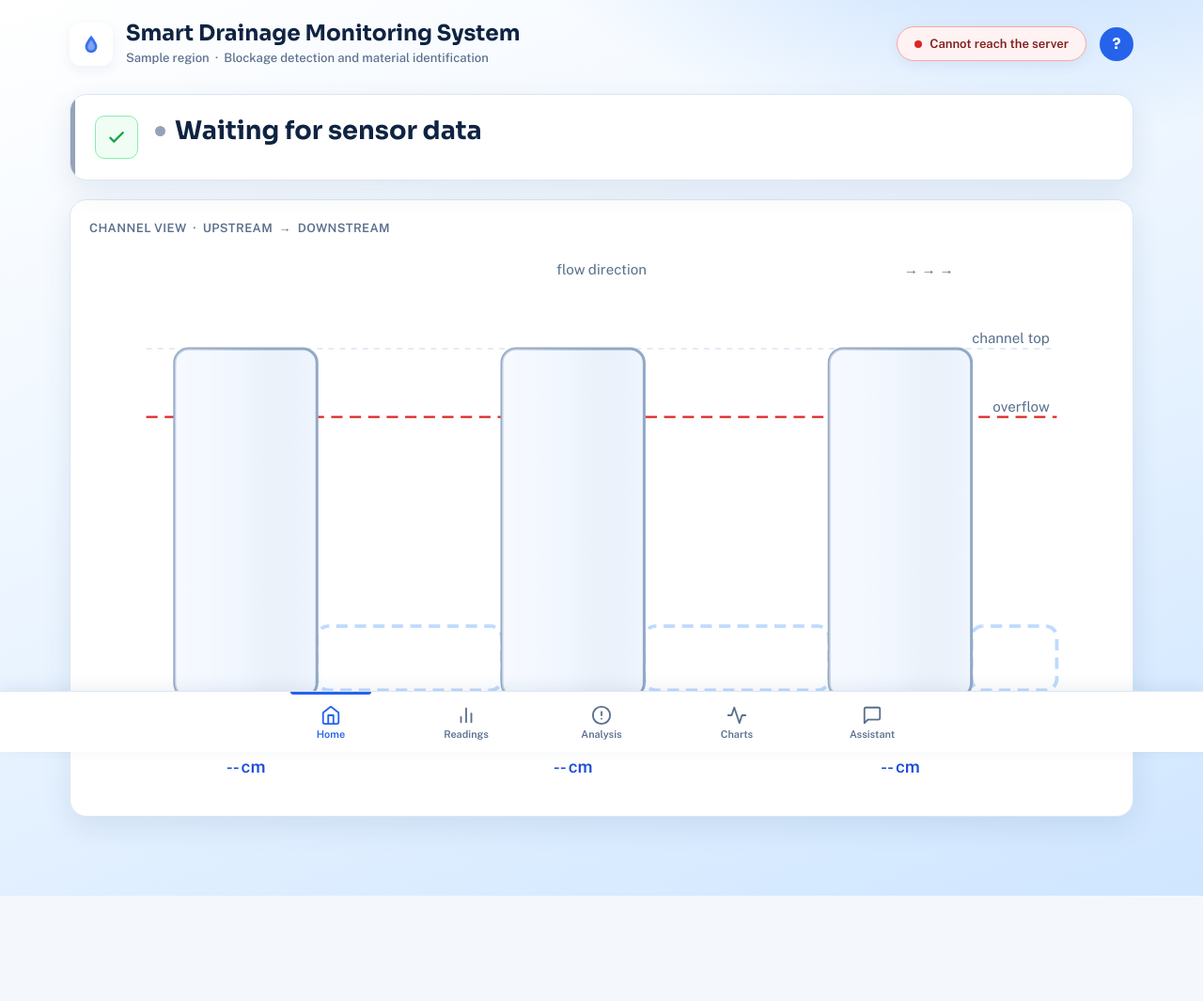
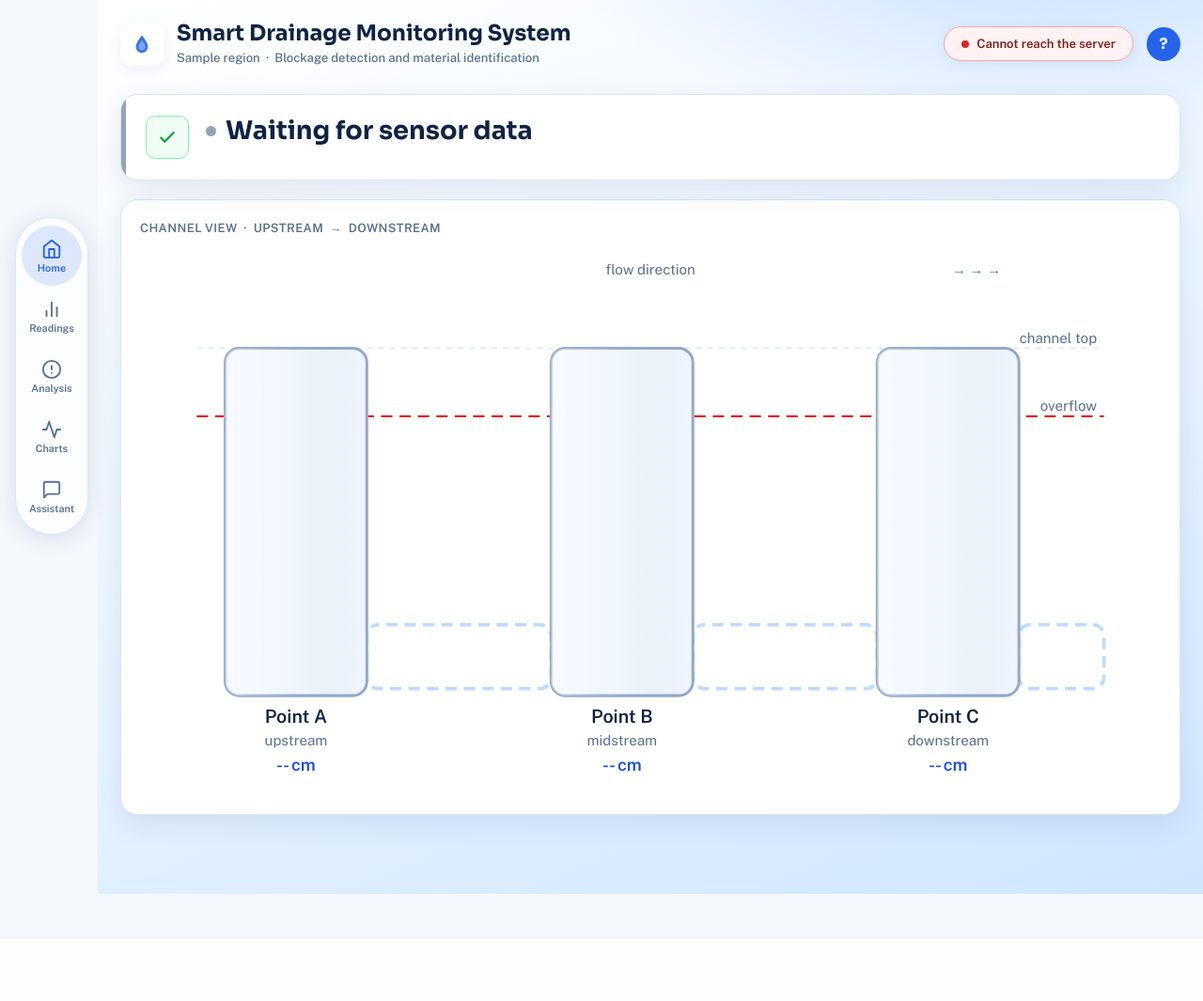
Before and after one commit to ThallapallySriramGoud/Smart-Drainage-Blockage-prediction-system, a Python web app: template drainage-dashboard/templates/index.html in a window 1280 px wide. Shown: the whole page at 94% size. After the commit the page ends 951 px from the top, so only its background shows below. Run offline with Jinja, Linux system fonts and the light colour scheme; the template is opened without the code that fills it: most values are stand-ins (such as "Sample title", 1, 10 or a date in 2020).

Commit message:
Phase 1: pill shaped floating tab bar

```diff
--- a/drainage-dashboard/templates/index.html
+++ b/drainage-dashboard/templates/index.html
@@ -1087,76 +1087,111 @@
     .tb-badge.show { display: block; }
 
     /* =====================================================================
-       BOTTOM TAB BAR
+       BOTTOM TAB BAR — pill, floating, responsive
        ===================================================================== */
     #tabbar {
       position: fixed;
-      bottom: 0; left: 0; right: 0;
       z-index: 200;
-      background: var(--card);
-      border-top: 1.5px solid var(--border);
-      box-shadow: 0 -4px 16px rgba(30,64,120,.08);
       display: flex;
       justify-content: center;
-      padding-bottom: env(safe-area-inset-bottom, 0px);
+      /* Pill appearance */
+      background: rgba(255,255,255,.70);
+      -webkit-backdrop-filter: blur(14px);
+      backdrop-filter: blur(14px);
+      border-radius: 999px;
+      border: 1.5px solid var(--border);
+      box-shadow: 0 4px 24px rgba(30,64,120,.14);
     }
     @media (prefers-color-scheme: dark) {
-      #tabbar { box-shadow: 0 -4px 16px rgba(0,0,0,.3); }
-    }
+      #tabbar {
+        background: rgba(19,28,46,.72);
+        box-shadow: 0 4px 24px rgba(0,0,0,.4);
+      }
+    }
+
+    /* ── Phone layout: centred at bottom ── */
+    @media (max-width: 768px) {
+      #tabbar {
+        bottom: calc(12px + env(safe-area-inset-bottom, 0px));
+        left: 50%;
+        transform: translateX(-50%);
+        width: min(92vw, 440px);
+        padding: 6px 8px;
+      }
+      .tb-inner {
+        display: flex;
+        flex-direction: row;
+        width: 100%;
+      }
+      body { padding-bottom: calc(96px + env(safe-area-inset-bottom, 0px)); }
+      #tab-assistant {
+        height: calc(100dvh - 96px);
+        max-height: calc(100dvh - 96px);
+      }
+    }
+
+    /* ── Laptop layout: stacked on left side ── */
+    @media (min-width: 769px) {
+      #tabbar {
+        left: 16px;
+        top: 50%;
+        transform: translateY(-50%);
+        padding: 8px 6px;
+      }
+      .tb-inner {
+        display: flex;
+        flex-direction: column;
+        width: auto;
+      }
+      body { padding-left: 104px; padding-bottom: 0; }
+      #tab-assistant {
+        height: 100dvh;
+        max-height: 100dvh;
+      }
+    }
+
     .tb-inner {
-      display: flex;
-      width: 100%;
-      max-width: 720px;
+      /* base — overridden per breakpoint above */
     }
     .tb-btn {
-      flex: 1;
       display: flex;
       flex-direction: column;
       align-items: center;
       justify-content: center;
       gap: 3px;
       height: 64px;
+      width: 64px;
       border: none;
       background: transparent;
+      border-radius: 999px;
       cursor: pointer;
       color: var(--text-muted);
       font-family: var(--font-body);
       font-size: .68rem;
       font-weight: 600;
       position: relative;
-      transition: color .15s;
+      transition: color .15s, background .15s;
       -webkit-tap-highlight-color: transparent;
-    }
-    .tb-btn::before {
-      content: '';
-      position: absolute;
-      top: 0; left: 20%; right: 20%;
-      height: 2.5px;
-      border-radius: 0 0 3px 3px;
-      background: transparent;
-      transition: background .15s;
+      flex-shrink: 0;
     }
     .tb-btn[aria-selected="true"] {
       color: var(--water);
-    }
-    .tb-btn[aria-selected="true"]::before {
-      background: var(--water);
+      background: rgba(37,99,235,.14);
     }
     .tb-btn:focus-visible {
       outline: 2px solid var(--water);
       outline-offset: -2px;
     }
     @media (prefers-reduced-motion: reduce) {
-      .tb-btn, .tb-btn::before { transition: none; }
+      .tb-btn { transition: none; }
     }
 
     /* Tab panels */
     [role="tabpanel"] { display: block; }
     [role="tabpanel"][hidden] { display: none; }
 
-    /* Extra bottom clearance so content clears the tab bar */
+    /* Extra bottom clearance — overridden per breakpoint above */
     .hero, .content { padding-bottom-extra: 0; }
-    body { padding-bottom: calc(64px + env(safe-area-inset-bottom, 0px)); }
 
     /* =====================================================================
        CHAT WIDGET — Phase 4B
@@ -1168,9 +1203,7 @@
     #tab-assistant {
       display: flex;
       flex-direction: column;
-      /* Fill available viewport between hero header and tab bar */
-      height: calc(100dvh - 64px);
-      max-height: calc(100dvh - 64px);
+      /* Height set per breakpoint in the tab-bar section */
       overflow: hidden;
       background: var(--bg);
     }
```
